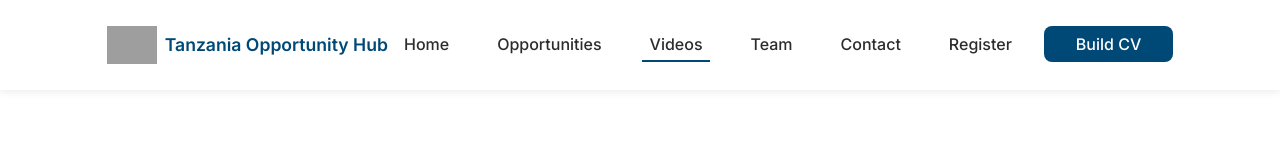
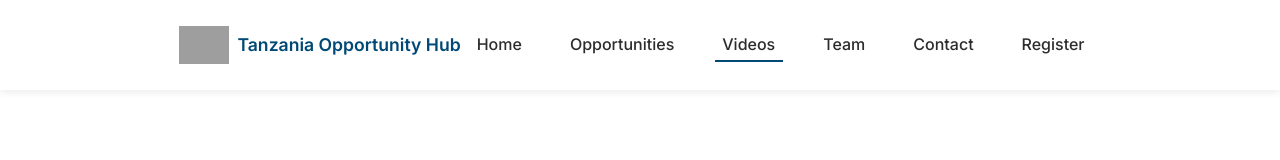
Before and after one commit to DamianJobKahamba/testabroadwebsite, a website: page videos.html in a window 1280 px wide. Shown: the top 160 px of the page. Drawn offline with nearby package versions, Linux system fonts and the light colour scheme; grey boxes are pictures that could not be loaded.

Commit message:
Remove 'Build CV' link from navigation

```diff
--- a/videos.html
+++ b/videos.html
@@ -28,7 +28,6 @@
                 <li><a href="teams.html" class="nav-link">Team</a></li>
                 <li><a href="index.html#contact" class="nav-link">Contact</a></li>
                 <li><a href="index.html#contact" class="nav-link">Register</a></li>
-                <li><a href="build-cv2.html" class="nav-link nav-link-special">Build CV</a></li>
             </ul>
         </div>
     </nav>
```
